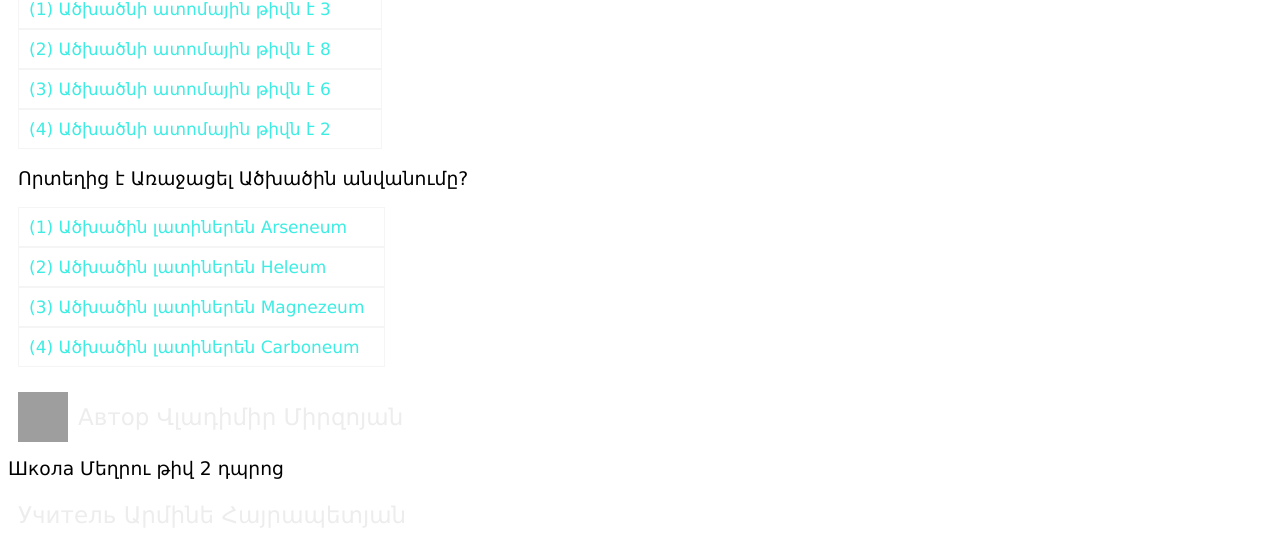
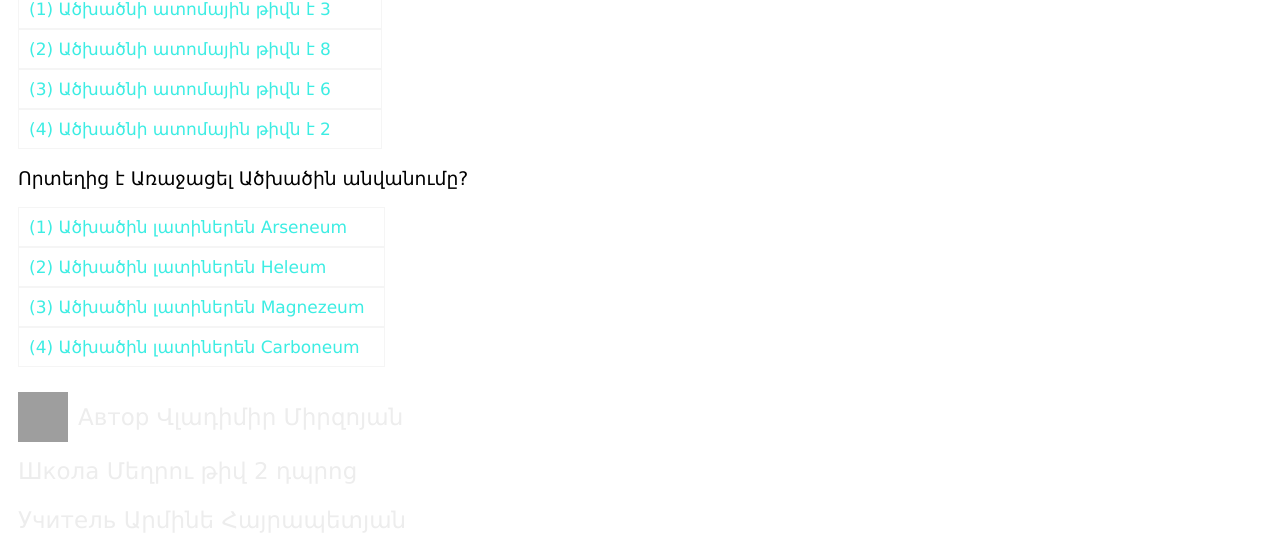
Before and after one commit to acxacin/acxacin.github.io, a plain HTML site: page index.html in a window 1280 px wide. Shown: the part 4150-4707 px from the top of the page. Drawn offline with Linux system fonts and the light colour scheme; grey boxes are pictures that could not be loaded.

Commit message:
Update style.css

```diff
--- a/style.css
+++ b/style.css
@@ -557,7 +557,7 @@
         margin-left: 10px;
     }
 
-    .textemes{
+    .textemesdeses {
       color: #EDEDED;
       font-size: 23px;
       font-family: Verdana;
```
